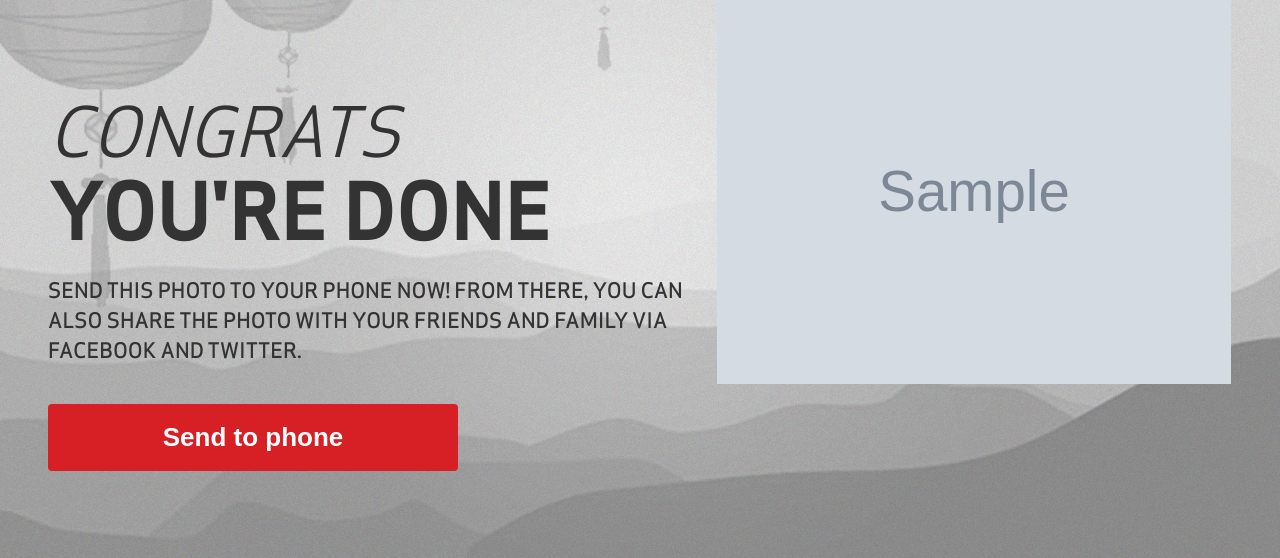
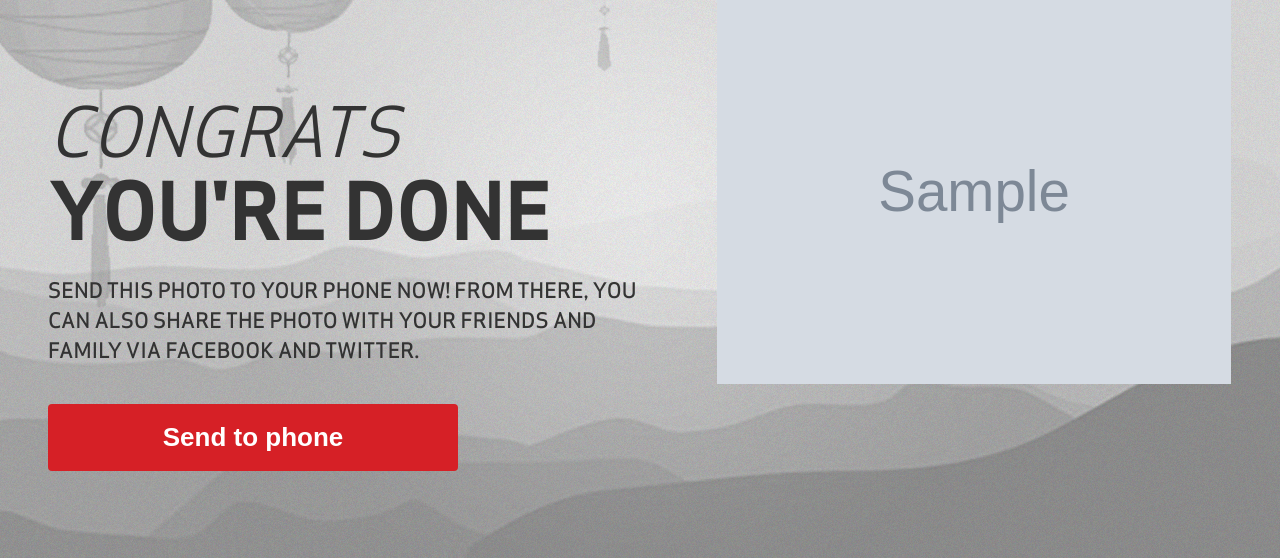
Before and after one commit to thiscityboy/msg-redbox-gif-booth, a Rails app: page /photos/1 in a window 1280 px wide. Shown: the part 171-729 px from the top of the page. Run offline with Rails 7, Linux system fonts and the light colour scheme; tables that the repository leaves empty hold one stand-in row (values such as "Sample post"); grey boxes marked "Sample" are stand-in pictures; style sheets or scripts are compiled from the project's sources; parts of the project's set-up code (start-up, migrations or seed data) failed here and were passed over; some libraries are stand-ins or nearby versions.

Commit message:
Style tweaks

```diff
--- a/app/assets/stylesheets/photos.css.scss
+++ b/app/assets/stylesheets/photos.css.scss
@@ -231,8 +231,19 @@ body.photos.show {
   .text {
     float: left;
     text-align: left;
-    width: 54.6%;
+    width: 52.6%;
     margin-top: 96px;
+  }
+
+  .image {
+    float: left;
+    text-align: right;
+    width: 47.3%;
+  }
+
+  .image > img {
+    width: 514px;
+    height: auto;
   }
 
   h1 {
@@ -253,15 +264,6 @@ body.photos.show {
     padding: 14px 0;
   }
 
-  .image {
-    float: left;
-    text-align: right;
-    width: 45.3%;
-  }
 
-  .image > img {
-    width: 514px;
-    height: auto;
-  }
 
 }
```
